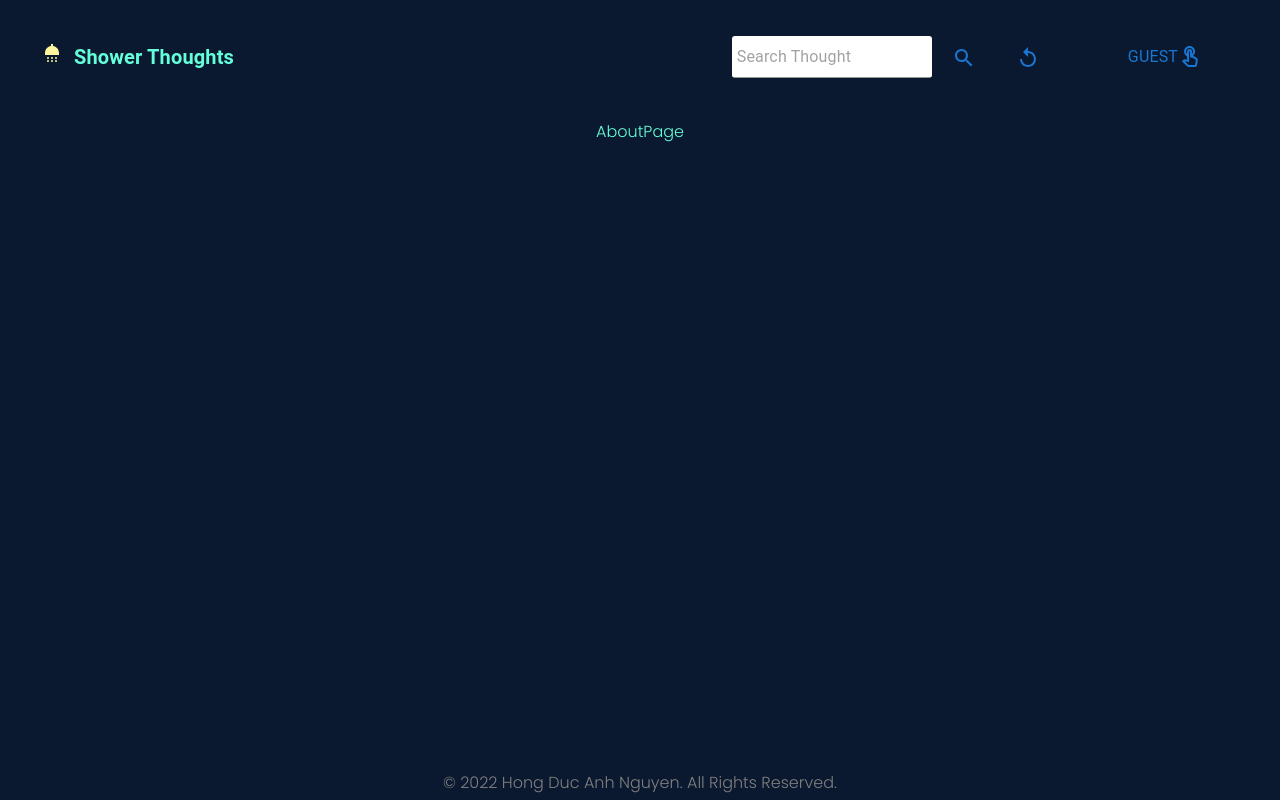
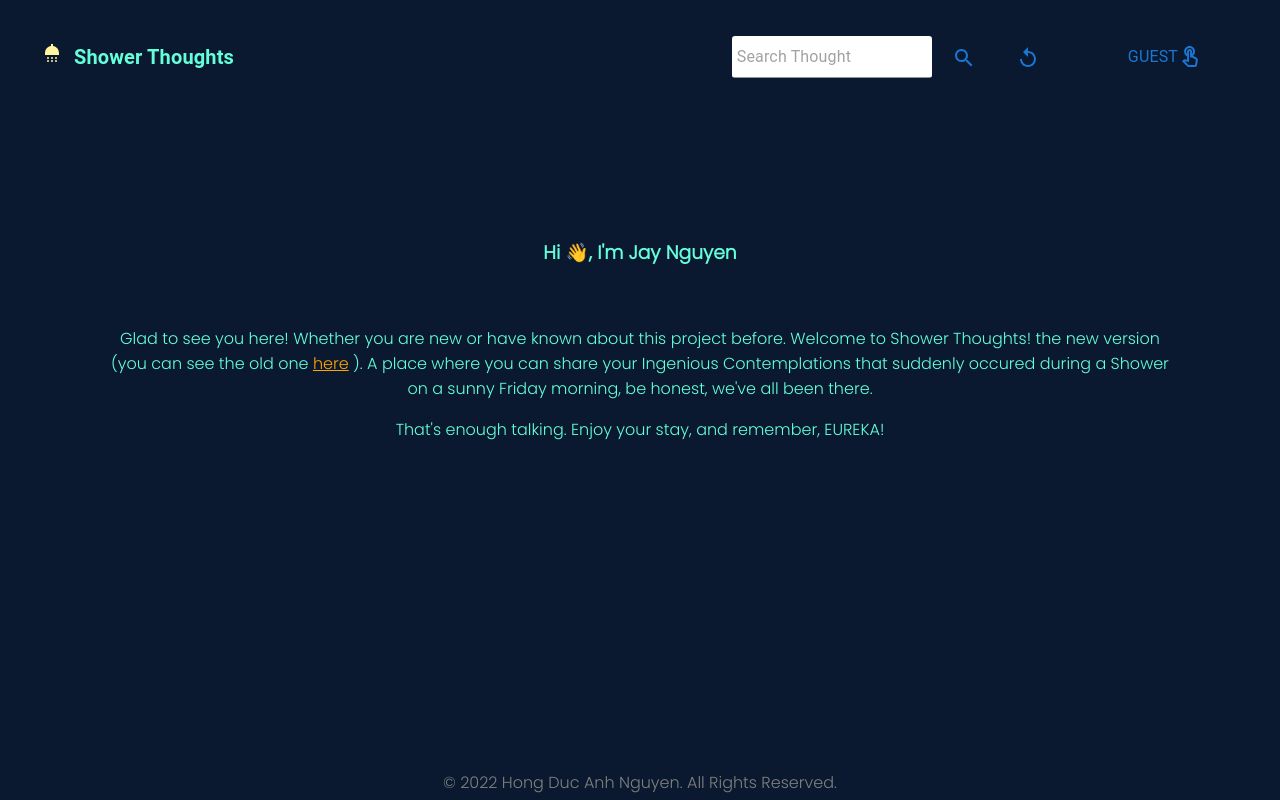
Before and after one commit to HongDucAnhNguyen/Shower-Thoughts-2.0, a React (Create React App) app in the folder client/: page /about in a window 1280 px wide. Built offline with nearby package versions, Linux system fonts and the light colour scheme.

Commit message:
added temporary about page text.

```diff
--- a/client/src/components/AboutPage/AboutPage.js
+++ b/client/src/components/AboutPage/AboutPage.js
@@ -1,9 +1,20 @@
-import React from 'react'
+import React from "react";
 
 const AboutPage = () => {
   return (
-    <div>AboutPage</div>
-  )
-}
+    <div style={{padding:"100px"}}>
+      <h3> Hi 👋, I'm Jay Nguyen</h3>
+      <br />
+      <p>
+        Glad to see you here! Whether you are new or have known about this
+        project before. Welcome to Shower Thoughts! the new version (you can see the old one <a style={{cursor:"pointer", color:"orange"}} href="https://github.com/HongDucAnhNguyen/ShowerThoughts" alt="Shower Thoughts 1.0">here</a> ). A place
+        where you can share your Ingenious Contemplations that suddenly occured
+        during a Shower on a sunny Friday morning, be honest, we've all been
+        there.
+      </p>
+      <p>That's enough talking. Enjoy your stay, and remember, EUREKA!</p>
+    </div>
+  );
+};
 
-export default AboutPage
+export default AboutPage;
```
